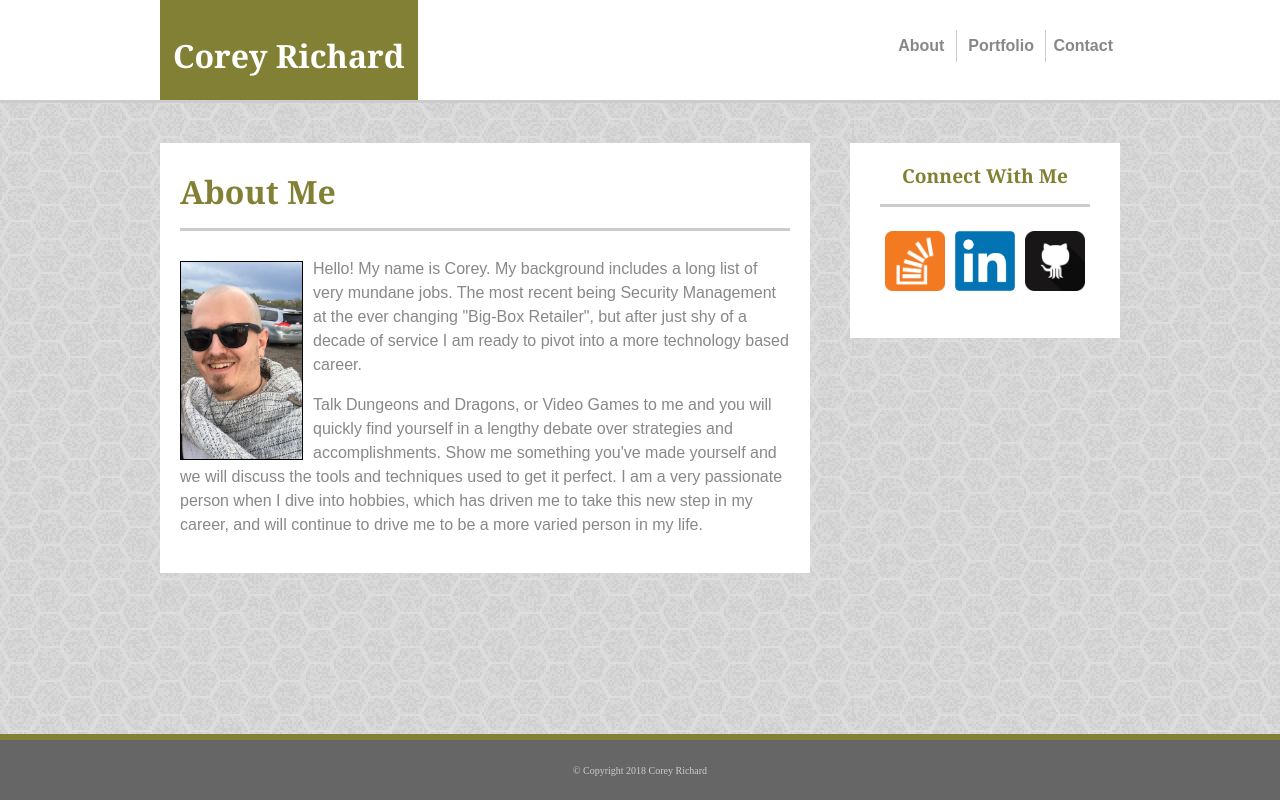
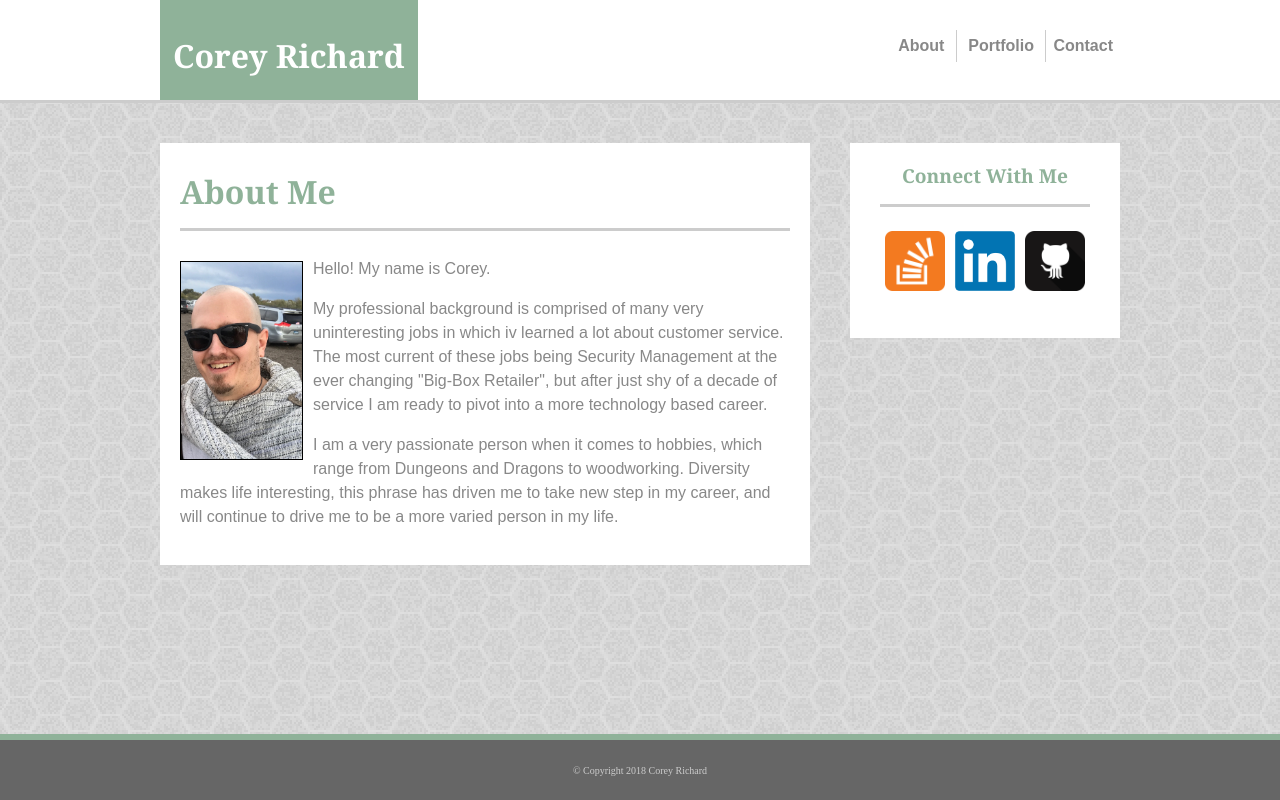
Before and after one commit to Ullrtheglorious/Basic-Portfolio, a plain HTML site: page index.html in a window 1280 px wide. Drawn offline with Linux system fonts and the light colour scheme.

Commit message:
final commit

```diff
--- a/assets/css/style.css
+++ b/assets/css/style.css
@@ -13,20 +13,20 @@ h2 {
 	font-size: 200%;
 	padding-bottom: 15px;
 	border-bottom: 3px solid #cccccc;
-	color: #828034;
+	color: #8FB299;
 	font-family: 'Georgia', Times, Times New Roman, serif;
 }
 h3 {
 	font-size: 120%;
 	padding-bottom: 15px;
 	border-bottom: 3px solid #cccccc;
-	color: #828034;
+	color: #8FB299;
 	font-family: 'Georgia', Times, Times New Roman, serif;
 }
 .name{
 	color: white;
 	display: inline-block;
-	background-color: #828034;
+	background-color: #8FB299;
 	padding: 13px;
 	margin-left: auto;
 	float: left;
@@ -103,7 +103,7 @@ body {
 	position: fixed;
 	bottom: 0;
 	text-align: center;
-	border-top: 6px solid #828034;
+	border-top: 6px solid #8FB299;
 	color: #cccccc;
 }
 footer {
@@ -136,7 +136,7 @@ width: 100%
 }
 button {
 width: 100px;
-background-color: #828034;
+background-color: #8FB299;
 border: none;
 color: white;
 padding: 15px;
@@ -162,6 +162,6 @@ font-size: 150%;
 padding: 20px 0px;
 color: #ffffff;
 font-family: 'Georgia', Times, Times New Roman, serif;
-background-color: #828034;
+background-color: #8FB299;
 width: 290px;
 }
--- a/index.html
+++ b/index.html
@@ -28,10 +28,12 @@
 						<img src="assets/images/me.jpg" alt="profile_pic" style="width:121px;height:236px%;float: left; margin: 4px 10px 0px 0px; border: 1px solid #000000;">
 					</div>
 					<p>
-					Hello! My name is Corey. My background includes a long list of very mundane jobs. The most recent being Security Management at the ever changing "Big-Box Retailer", but after just shy of a decade of service I am ready to pivot into a more technology based career.
+					Hello! My name is Corey.
+					</p>
+					<p>My professional background is comprised of many very uninteresting jobs in which iv learned a lot about customer service. The most current of these jobs being Security Management at the ever changing "Big-Box Retailer", but after just shy of a decade of service I am ready to pivot into a more technology based career.
 					</p>
 					<p>
-					Talk Dungeons and Dragons, or Video Games to me and you will quickly find yourself in a lengthy debate over strategies and accomplishments. Show me something you've made yourself and we will discuss the tools and techniques used to get it perfect. I am a very passionate person when I dive into hobbies, which has driven me to take this new step in my career, and will continue to drive me to be a more varied person in my life.
+					I am a very passionate person when it comes to hobbies, which range from Dungeons and Dragons to woodworking. Diversity makes life interesting, this phrase has driven me to take new step in my career, and will continue to drive me to be a more varied person in my life.
 					</p>
 				</div>
 			</div>
```
